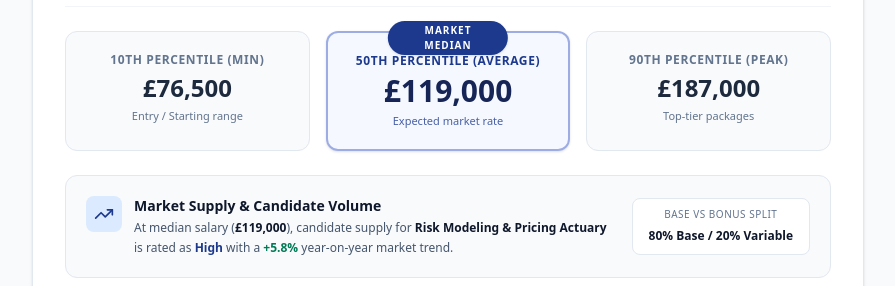
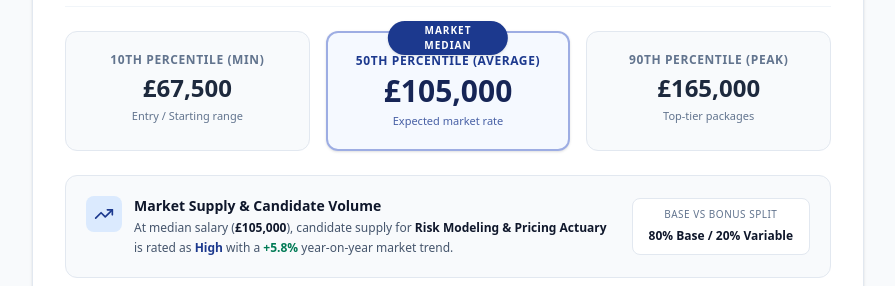
Before and after one commit to lucfountain-crypto/liberty-salaries, a Next.js app: page / in a window 1280 px wide. Shown: the part 888-1174 px from the top of the page, without its empty margins (192-1087 px from the left). Built offline with nearby package versions, Linux system fonts and the light colour scheme.

Commit message:
Fix European and Spain remote salary multiplier (0.72x) and add iGaming Retention Analyst sector heuristics

```diff
--- a/src/app/components/SalaryDashboard.tsx
+++ b/src/app/components/SalaryDashboard.tsx
@@ -58,14 +58,31 @@ export default function SalaryDashboard() {
   // Pre-cached roles from JSON
   const predefinedRoles = salaryData.roles;
 
-  // Refinement 4: Expanded Location Parsing Intelligence (London Districts & Postcodes)
+  // Real-world Regional & Overseas Remote Location Parser
   const parsedLocation = useMemo(() => {
     const locLower = (locationNatural || 'London').toLowerCase();
     let regionKey = 'london';
     let regionName = "London & City Hubs";
     let multiplier = 1.0;
+    let isOverseasEU = false;
 
     if (
+      locLower.includes('spain') || locLower.includes('malta') || locLower.includes('gibraltar') ||
+      locLower.includes('poland') || locLower.includes('portugal') || locLower.includes('europe') ||
+      locLower.includes('eu') || locLower.includes('offshore') || locLower.includes('overseas') ||
+      (locLower.includes('remote') && !locLower.includes('us') && !locLower.includes('usa') && !locLower.includes('london'))
+    ) {
+      regionKey = 'eu_remote';
+      regionName = 'European & Overseas Remote (Spain/EU/Offshore)';
+      multiplier = 0.72; // Realistic EU / Overseas Remote Pay (e.g. Spain €35k-€44k)
+      isOverseasEU = true;
+    } else if (
+      locLower.includes('us') || locLower.includes('usa') || locLower.includes('new york') || locLower.includes('silicon valley')
+    ) {
+      regionKey = 'us_remote';
+      regionName = 'US & Wall Street Remote';
+      multiplier = 1.30;
+    } else if (
       locLower.includes('manchester') || locLower.includes('leeds') ||
       locLower.includes('north') || locLower.includes('birmingham') || locLower.includes('liverpool')
     ) {
@@ -87,13 +104,6 @@ export default function SalaryDashboard() {
       regionName = 'South East England';
       multiplier = 0.88;
     } else if (
-      locLower.includes('us') || locLower.includes('new york') ||
-      locLower.includes('remote') || locLower.includes('overseas') || locLower.includes('global')
-    ) {
-      regionKey = 'us_remote';
-      regionName = 'US / Overseas & Remote';
-      multiplier = 1.25;
-    } else if (
       locLower.includes('london') || locLower.includes('mayfair') || locLower.includes('canary wharf') ||
       locLower.includes("lloyd's") || locLower.includes('city') || locLower.includes('square mile') ||
       locLower.includes('west end') || locLower.includes('soho') || locLower.includes('ec1') ||
@@ -113,10 +123,10 @@ export default function SalaryDashboard() {
       derivedStyle = 'onsite';
     }
 
-    return { regionKey, regionName, multiplier, derivedStyle };
+    return { regionKey, regionName, multiplier, derivedStyle, isOverseasEU };
   }, [locationNatural]);
 
-  // Refinement 3: Expanded Role & Sector Heuristics Engine
+  // Role Knowledge Base / Heuristic AI Parser for ANY job title
   const activeRoleData = useMemo(() => {
     const titleClean = roleInput.trim() || 'Risk Modeling & Pricing Actuary';
     const inputLower = titleClean.toLowerCase();
@@ -143,8 +153,18 @@ export default function SalaryDashboard() {
     let yoy = "+3.8%";
     let hiringInsight = "High active applicant volume on market release. Rigorous screening required to shortlist top 5% performers.";
 
-    // 1. Admin & EA/PA
-    if (inputLower.includes('pa') || inputLower.includes('secretary') || inputLower.includes('assistant') || inputLower.includes('reception') || inputLower.includes('admin') || inputLower.includes('office manager')) {
+    // 1. Gaming, iGaming, Sportsbook & Retention Analyst
+    if (inputLower.includes('gaming') || inputLower.includes('retention') || inputLower.includes('casino') || inputLower.includes('sportsbook') || inputLower.includes('igaming') || inputLower.includes('crm analyst')) {
+      sector = "iGaming, Gaming & Digital Media";
+      baseP10 = 26000; baseP50 = 36000; baseP90 = 52000;
+      basePct = 88; bonusPct = 12;
+      description = "Analyzes player lifecycle, retention campaigns, churn reduction metrics, and promotional engagement across gaming platforms.";
+      demand = "High Remote Talent Availability";
+      yoy = "+3.2%";
+      hiringInsight = "European & offshore remote hubs (Spain, Malta, Gibraltar) command lower base pay rates (~€28k-€44k EUR). High applicant volume for remote roles.";
+    }
+    // 2. Admin & EA/PA
+    else if (inputLower.includes('pa') || inputLower.includes('secretary') || inputLower.includes('assistant') || inputLower.includes('reception') || inputLower.includes('admin') || inputLower.includes('office manager')) {
       sector = "Corporate Administration & Executive Support";
       baseP10 = 32000; baseP50 = 42000; baseP90 = 58000;
       basePct = 95; bonusPct = 5;
@@ -153,7 +173,7 @@ export default function SalaryDashboard() {
       yoy = "+3.5%";
       hiringInsight = "Roles attract huge active applicant volumes. Liberty Towers pre-screens and filters for candidate stability, C-suite discretion, and culture fit.";
     }
-    // 2. Architecture, Property & Built Environment
+    // 3. Architecture, Property & Built Environment
     else if (inputLower.includes('architect') || inputLower.includes('design') || inputLower.includes('building') || inputLower.includes('property') || inputLower.includes('surveyor') || inputLower.includes('construction') || inputLower.includes('cad') || inputLower.includes('bim')) {
       sector = "Architecture, Property & Built Environment";
       baseP10 = 35000; baseP50 = 52000; baseP90 = 85000;
@@ -163,7 +183,7 @@ export default function SalaryDashboard() {
       yoy = "+4.2%";
       hiringInsight = "Steady market demand. Candidates with REVIT/BIM proficiency and proven project delivery command premium packages.";
     }
-    // 3. Operations, Change & Business Analysis
+    // 4. Operations, Change & Business Analysis
     else if (inputLower.includes('ops') || inputLower.includes('operation') || inputLower.includes('business analyst') || inputLower.includes('supply chain') || inputLower.includes('change manager') || inputLower.includes('transformation')) {
       sector = "Operations, Change & Business Transformation";
       baseP10 = 42000; baseP50 = 68000; baseP90 = 110000;
@@ -173,7 +193,7 @@ export default function SalaryDashboard() {
       yoy = "+4.8%";
       hiringInsight = "Strong demand in financial services and corporate ops. Proven track record in cost-reduction or systems rollout is key.";
     }
-    // 4. Tech Infrastructure, Cloud, DevOps & Cyber Security
+    // 5. Tech Infrastructure, Cloud, DevOps & Cyber Security
     else if (inputLower.includes('devops') || inputLower.includes('cloud') || inputLower.includes('sre') || inputLower.includes('cyber') || inputLower.includes('security') || inputLower.includes('infrastructure') || inputLower.includes('network') || inputLower.includes('sysadmin')) {
       sector = "Tech Infrastructure, Cloud & Cyber Security";
       baseP10 = 55000; baseP50 = 88000; baseP90 = 145000;
@@ -183,7 +203,7 @@ export default function SalaryDashboard() {
       yoy = "+7.2%";
       hiringInsight = "Cyber and Cloud Architects face intense buy-side competition. Candidates expect remote/hybrid flexibility and certification bonuses.";
     }
-    // 5. Insurance & Reinsurance / Actuarial
+    // 6. Insurance & Reinsurance / Actuarial
     else if (inputLower.includes('actuary') || inputLower.includes('pricing') || inputLower.includes('risk model')) {
       sector = "Insurance & Reinsurance";
       baseP10 = 65000; baseP50 = 105000; baseP90 = 165000;
@@ -193,7 +213,7 @@ export default function SalaryDashboard() {
       yoy = "+5.8%";
       hiringInsight = "Tight candidate pool. Targeted headhunting required to reach passive actuarial specialists.";
     }
-    // 6. Legal & Professional Services
+    // 7. Legal & Professional Services
     else if (inputLower.includes('legal') || inputLower.includes('solicitor') || inputLower.includes('lawyer') || inputLower.includes('counsel')) {
       sector = "Legal & Professional Services";
       baseP10 = 65000; baseP50 = 105000; baseP90 = 165000;
@@ -203,27 +223,27 @@ export default function SalaryDashboard() {
       yoy = "+6.2%";
       hiringInsight = "Competitive market. Top 10% legal counsel expect hybrid flexibility and clear equity/bonus pathways.";
     }
-    // 7. Commercial, Marketing & Sales
+    // 8. Commercial, Marketing & Sales
     else if (inputLower.includes('market') || inputLower.includes('brand') || inputLower.includes('growth') || inputLower.includes('sales')) {
       sector = "Commercial & Growth Strategy";
-      baseP10 = 40000; baseP50 = 65000; baseP90 = 105000;
+      baseP10 = 38000; baseP50 = 60000; baseP90 = 100000;
       basePct = 75; bonusPct = 25;
       description = "Drives brand positioning, client acquisition, revenue channels, and strategic market expansion.";
       demand = "Moderate Candidate Pool";
       yoy = "+4.5%";
       hiringInsight = "Good applicant volume; key differentiator is verified track record of direct revenue generation.";
     }
-    // 8. HR & Talent Management
+    // 9. HR & Talent Management
     else if (inputLower.includes('hr') || inputLower.includes('people') || inputLower.includes('talent') || inputLower.includes('recruit')) {
       sector = "Human Resources & Talent Leadership";
-      baseP10 = 40000; baseP50 = 65000; baseP90 = 110000;
+      baseP10 = 38000; baseP50 = 62000; baseP90 = 105000;
       basePct = 88; bonusPct = 12;
       description = "Leads talent acquisition, organizational development, employee retention, and compensation strategy.";
       demand = "High Candidate Availability";
       yoy = "+4.2%";
       hiringInsight = "Strong active market response; pre-screening focuses on strategic ER experience and sector alignment.";
     }
-    // 9. Finance & Corporate Accounting
+    // 10. Finance & Corporate Accounting
     else if (inputLower.includes('finance') || inputLower.includes('account') || inputLower.includes('controller') || inputLower.includes('cfo')) {
       sector = "Finance & Corporate Accounting";
       baseP10 = 45000; baseP50 = 75000; baseP90 = 130000;
@@ -233,7 +253,7 @@ export default function SalaryDashboard() {
       yoy = "+5.0%";
       hiringInsight = "ACA/ACCA qualified talent commands strong counter-offers. Speed to offer is critical.";
     }
-    // 10. Quant & Quantitative Finance
+    // 11. Quant & Quantitative Finance
     else if (inputLower.includes('quant') || inputLower.includes('trading') || inputLower.includes('hft') || inputLower.includes('dev')) {
       sector = "Quant & Quantitative Finance";
       baseP10 = 90000; baseP50 = 180000; baseP90 = 280000;
@@ -243,7 +263,7 @@ export default function SalaryDashboard() {
       yoy = "+8.5%";
       hiringInsight = "Fierce bidding war across buy-side funds. Candidates hold multiple competing offers.";
     }
-    // 11. Insurance Underwriting
+    // 12. Insurance Underwriting
     else if (inputLower.includes('underwriter') || inputLower.includes('insurance') || inputLower.includes('broker') || inputLower.includes('claims')) {
       sector = "Insurance & Specialty Reinsurance";
       baseP10 = 55000; baseP50 = 95000; baseP90 = 160000;
@@ -279,10 +299,10 @@ export default function SalaryDashboard() {
 
   // Experience level multipliers
   const expMultipliers: Record<string, { label: string; multiplier: number }> = {
-    '1-3': { label: '1–3 Years (Junior / Assistant)', multiplier: 0.85 },
-    '3-6': { label: '3–6 Years (Mid-Level)', multiplier: 1.00 },
-    '6-10': { label: '6–10 Years (Senior)', multiplier: 1.20 },
-    '10+': { label: '10+ Years (Highly Experienced)', multiplier: 1.45 }
+    '1-3': { label: '1–3 Years (Junior / Assistant)', multiplier: 0.75 },
+    '3-6': { label: '3–6 Years (Mid-Level)', multiplier: 0.92 },
+    '6-10': { label: '6–10 Years (Senior)', multiplier: 1.12 },
+    '10+': { label: '10+ Years (Highly Experienced)', multiplier: 1.35 }
   };
 
   const currentExpMeta = expMultipliers[expYears] || expMultipliers['1-3'];
@@ -290,25 +310,25 @@ export default function SalaryDashboard() {
 
   // Active region data
   const rawRegionData = activeRoleData.regional_data[parsedLocation.regionKey as keyof typeof activeRoleData.regional_data] || {
-    p10: 32000,
-    p50: 45000,
-    p90: 65000,
+    p10: 28000,
+    p50: 38000,
+    p90: 55000,
     base_pct: 90,
     bonus_pct: 10,
     demand: "High Candidate Availability",
-    yoy: "+4.2%",
+    yoy: "+3.8%",
     hiring_insight: "High active applicant volume on market release."
   };
 
   // Work style adjustment factor
-  const styleMultiplier = parsedLocation.derivedStyle === 'remote' ? 1.05 : parsedLocation.derivedStyle === 'onsite' ? 0.97 : 1.0;
+  const styleMultiplier = parsedLocation.derivedStyle === 'remote' ? 1.0 : parsedLocation.derivedStyle === 'onsite' ? 0.97 : 1.0;
 
-  // Calculated final benchmarks (with UK National Minimum Wage floor enforcement)
-  const nmwFloor = parsedLocation.regionKey === 'london' ? 28000 : 25000;
+  // Calculated final benchmarks (NMW floor only applies to UK/London, NOT European/Overseas Remote)
+  const nmwFloor = parsedLocation.isOverseasEU ? 18000 : (parsedLocation.regionKey === 'london' ? 28000 : 25000);
 
   const p10 = Math.max(nmwFloor, Math.round((rawRegionData.p10 * multiplier * styleMultiplier) / 500) * 500);
-  const p50 = Math.max(p10 + 5000, Math.round((rawRegionData.p50 * multiplier * styleMultiplier) / 500) * 500);
-  const p90 = Math.max(p50 + 10000, Math.round((rawRegionData.p90 * multiplier * styleMultiplier) / 500) * 500);
+  const p50 = Math.max(p10 + 4000, Math.round((rawRegionData.p50 * multiplier * styleMultiplier) / 500) * 500);
+  const p90 = Math.max(p50 + 8000, Math.round((rawRegionData.p90 * multiplier * styleMultiplier) / 500) * 500);
 
   const basePct = rawRegionData.base_pct || 85;
   const bonusPct = rawRegionData.bonus_pct || 15;
@@ -330,7 +350,7 @@ export default function SalaryDashboard() {
     handleGenerate();
   };
 
-  // Refinement 5: Lead Capture Submission Route
+  // Lead Capture Submission Route
   const handleLeadSubmit = async (e: React.FormEvent) => {
     e.preventDefault();
     setLeadSubmitting(true);
@@ -453,7 +473,7 @@ export default function SalaryDashboard() {
                     {[
                       'PA Secretary',
                       'Executive Assistant',
-                      'Architectural Technician',
+                      'Retention Analyst Gaming',
                       'DevOps Engineer',
                       'Specialty Underwriter'
                     ].map((role) => (
@@ -514,7 +534,7 @@ export default function SalaryDashboard() {
                             setLocationNatural(e.target.value);
                             setHasGenerated(true);
                           }}
-                          placeholder="e.g. Mayfair, 2 days in the office"
+                          placeholder="e.g. Spain, Remote or London 2 days office"
                           className="w-full bg-slate-50 border border-slate-300 focus:border-blue-800 text-slate-900 pl-10 pr-4 py-3.5 rounded-xl text-sm focus:outline-none focus:ring-2 focus:ring-blue-800/10 transition h-[48px]"
                         />
                       </div>
```
